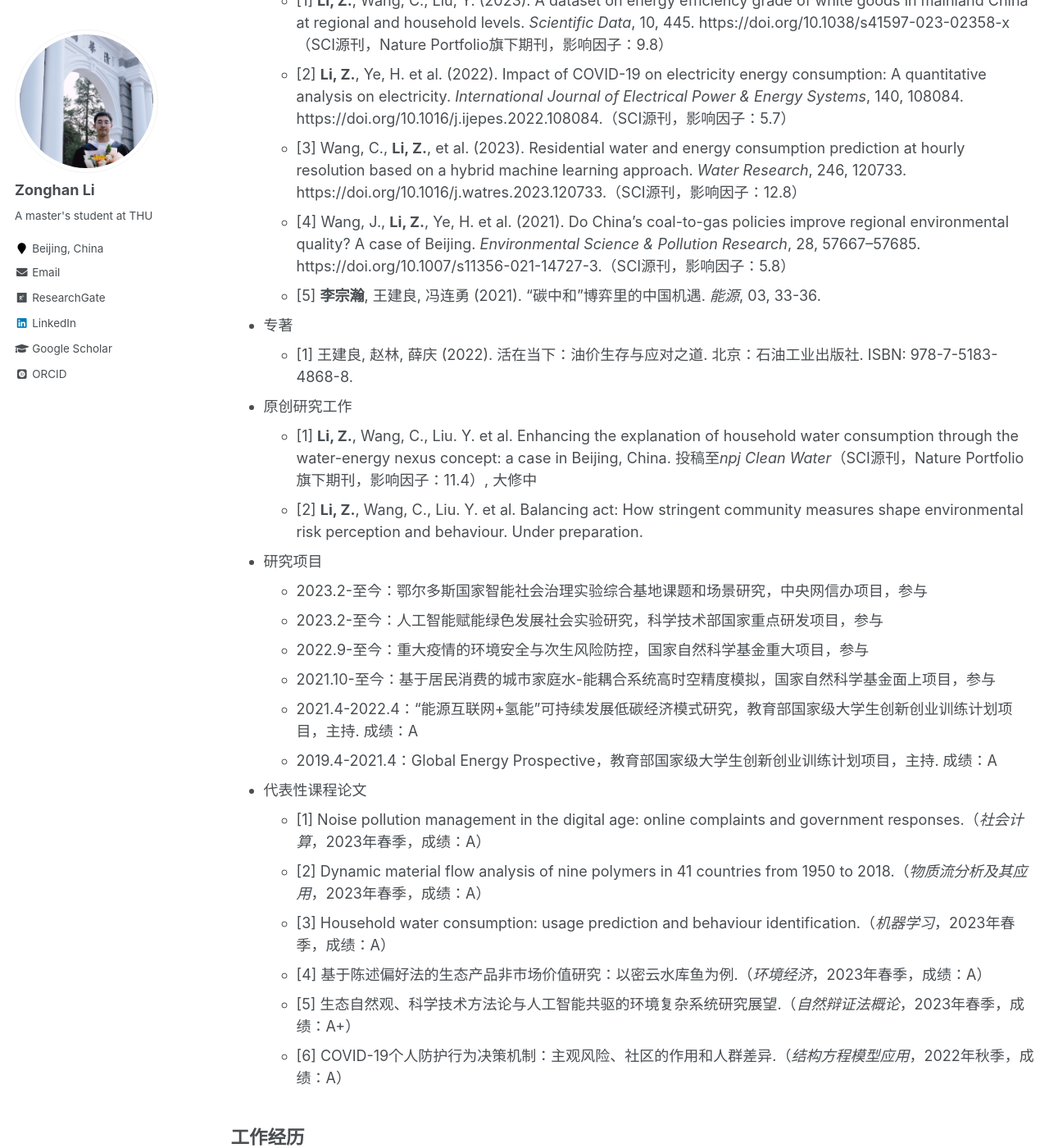
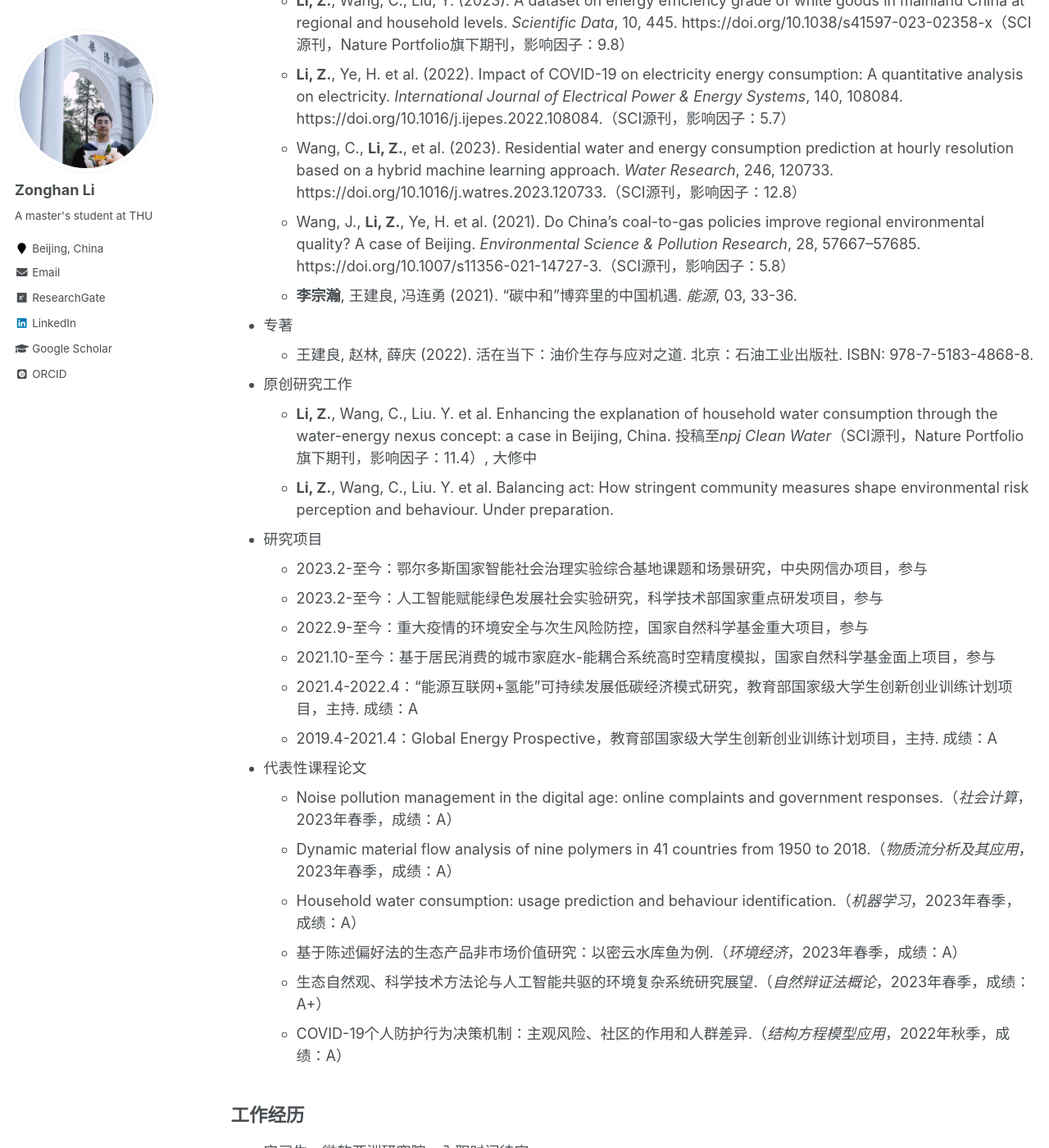
Before and after one commit to lzh3278/lzh.github.io, a Jekyll site: the page built from _pages/cv-chn.md, in a window 1280 px wide and 1400 px high, scrolled down 1394 px. Shown: the whole window at 82% size. Built offline with Jekyll 4.4.1, drawn with Linux system fonts in a browser that asks for light colours; some web fonts are replaced.

Commit message:
Update cv-chn.md

```diff
--- a/_pages/cv-chn.md
+++ b/_pages/cv-chn.md
@@ -41,16 +41,16 @@ redirect_from:
 出版物和原创研究工作
 ------
 * 期刊论文
-    * [1] **Li, Z.**, Wang, C., Liu, Y. (2023). A dataset on energy efficiency grade of white goods in mainland China at regional and household levels. *Scientific Data*, 10, 445. https://doi.org/10.1038/s41597-023-02358-x（SCI源刊，Nature Portfolio旗下期刊，影响因子：9.8）
-    * [2] **Li, Z.**, Ye, H. et al. (2022). Impact of COVID-19 on electricity energy consumption: A quantitative analysis on electricity. *International Journal of Electrical Power & Energy Systems*, 140, 108084. https://doi.org/10.1016/j.ijepes.2022.108084.（SCI源刊，影响因子：5.7）
-    * [3] Wang, C., **Li, Z.**, et al. (2023). Residential water and energy consumption prediction at hourly resolution based on a hybrid machine learning approach. *Water Research*, 246, 120733. https://doi.org/10.1016/j.watres.2023.120733.（SCI源刊，影响因子：12.8）
-    * [4] Wang, J., **Li, Z.**, Ye, H. et al. (2021). Do China’s coal-to-gas policies improve regional environmental quality? A case of Beijing. *Environmental Science & Pollution Research*, 28, 57667–57685. https://doi.org/10.1007/s11356-021-14727-3.（SCI源刊，影响因子：5.8）
-    * [5] **李宗瀚**, 王建良, 冯连勇 (2021). "碳中和"博弈里的中国机遇. *能源*, 03, 33-36.
+    * **Li, Z.**, Wang, C., Liu, Y. (2023). A dataset on energy efficiency grade of white goods in mainland China at regional and household levels. *Scientific Data*, 10, 445. https://doi.org/10.1038/s41597-023-02358-x（SCI源刊，Nature Portfolio旗下期刊，影响因子：9.8）
+    * **Li, Z.**, Ye, H. et al. (2022). Impact of COVID-19 on electricity energy consumption: A quantitative analysis on electricity. *International Journal of Electrical Power & Energy Systems*, 140, 108084. https://doi.org/10.1016/j.ijepes.2022.108084.（SCI源刊，影响因子：5.7）
+    * Wang, C., **Li, Z.**, et al. (2023). Residential water and energy consumption prediction at hourly resolution based on a hybrid machine learning approach. *Water Research*, 246, 120733. https://doi.org/10.1016/j.watres.2023.120733.（SCI源刊，影响因子：12.8）
+    * Wang, J., **Li, Z.**, Ye, H. et al. (2021). Do China’s coal-to-gas policies improve regional environmental quality? A case of Beijing. *Environmental Science & Pollution Research*, 28, 57667–57685. https://doi.org/10.1007/s11356-021-14727-3.（SCI源刊，影响因子：5.8）
+    * **李宗瀚**, 王建良, 冯连勇 (2021). "碳中和"博弈里的中国机遇. *能源*, 03, 33-36.
 * 专著
-    * [1] 王建良, 赵林, 薛庆 (2022). 活在当下：油价生存与应对之道. 北京：石油工业出版社. ISBN: 978-7-5183-4868-8.
+    * 王建良, 赵林, 薛庆 (2022). 活在当下：油价生存与应对之道. 北京：石油工业出版社. ISBN: 978-7-5183-4868-8.
 * 原创研究工作
-    * [1] **Li, Z.**, Wang, C., Liu. Y. et al. Enhancing the explanation of household water consumption through the water-energy nexus concept: a case in Beijing, China. 投稿至*npj Clean Water*（SCI源刊，Nature Portfolio旗下期刊，影响因子：11.4）, 大修中
-    * [2] **Li, Z.**, Wang, C., Liu. Y. et al. Balancing act: How stringent community measures shape environmental risk perception and behaviour. Under preparation.
+    * **Li, Z.**, Wang, C., Liu. Y. et al. Enhancing the explanation of household water consumption through the water-energy nexus concept: a case in Beijing, China. 投稿至*npj Clean Water*（SCI源刊，Nature Portfolio旗下期刊，影响因子：11.4）, 大修中
+    * **Li, Z.**, Wang, C., Liu. Y. et al. Balancing act: How stringent community measures shape environmental risk perception and behaviour. Under preparation.
 * 研究项目
     * 2023.2-至今：鄂尔多斯国家智能社会治理实验综合基地课题和场景研究，中央网信办项目，参与
     * 2023.2-至今：人工智能赋能绿色发展社会实验研究，科学技术部国家重点研发项目，参与
@@ -59,12 +59,12 @@ redirect_from:
     * 2021.4-2022.4：“能源互联网+氢能”可持续发展低碳经济模式研究，教育部国家级大学生创新创业训练计划项目，主持. 成绩：A
     * 2019.4-2021.4：Global Energy Prospective，教育部国家级大学生创新创业训练计划项目，主持. 成绩：A
 * 代表性课程论文
-  * [1] Noise pollution management in the digital age: online complaints and government responses.（*社会计算*，2023年春季，成绩：A）
-  * [2] Dynamic material flow analysis of nine polymers in 41 countries from 1950 to 2018.（*物质流分析及其应用*，2023年春季，成绩：A）
-  * [3] Household water consumption: usage prediction and behaviour identification.（*机器学习*，2023年春季，成绩：A）
-  * [4] 基于陈述偏好法的生态产品非市场价值研究：以密云水库鱼为例.（*环境经济*，2023年春季，成绩：A）
-  * [5] 生态自然观、科学技术方法论与人工智能共驱的环境复杂系统研究展望.（*自然辩证法概论*，2023年春季，成绩：A+）
-  * [6] COVID-19个人防护行为决策机制：主观风险、社区的作用和人群差异.（*结构方程模型应用*，2022年秋季，成绩：A）
+  * Noise pollution management in the digital age: online complaints and government responses.（*社会计算*，2023年春季，成绩：A）
+  * Dynamic material flow analysis of nine polymers in 41 countries from 1950 to 2018.（*物质流分析及其应用*，2023年春季，成绩：A）
+  * Household water consumption: usage prediction and behaviour identification.（*机器学习*，2023年春季，成绩：A）
+  * 基于陈述偏好法的生态产品非市场价值研究：以密云水库鱼为例.（*环境经济*，2023年春季，成绩：A）
+  * 生态自然观、科学技术方法论与人工智能共驱的环境复杂系统研究展望.（*自然辩证法概论*，2023年春季，成绩：A+）
+  * COVID-19个人防护行为决策机制：主观风险、社区的作用和人群差异.（*结构方程模型应用*，2022年秋季，成绩：A）
 
 工作经历
 ------
```
